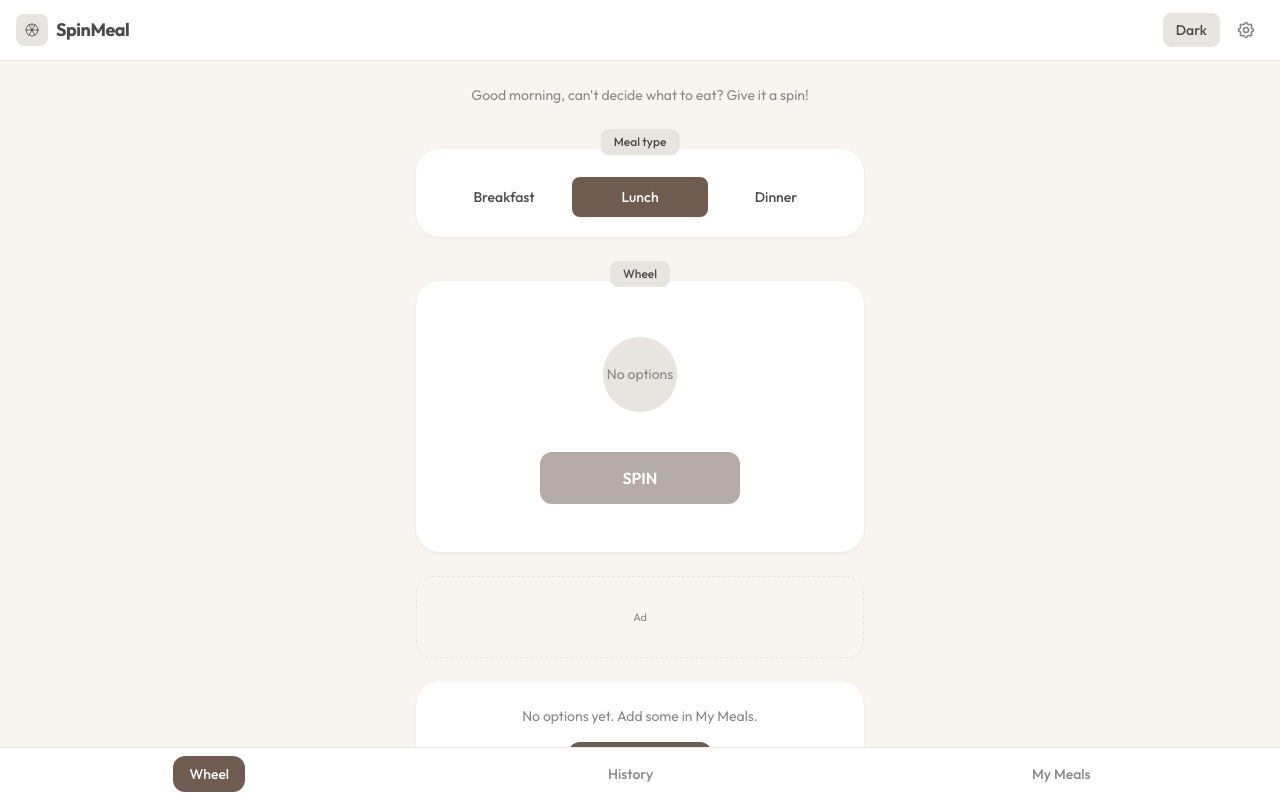
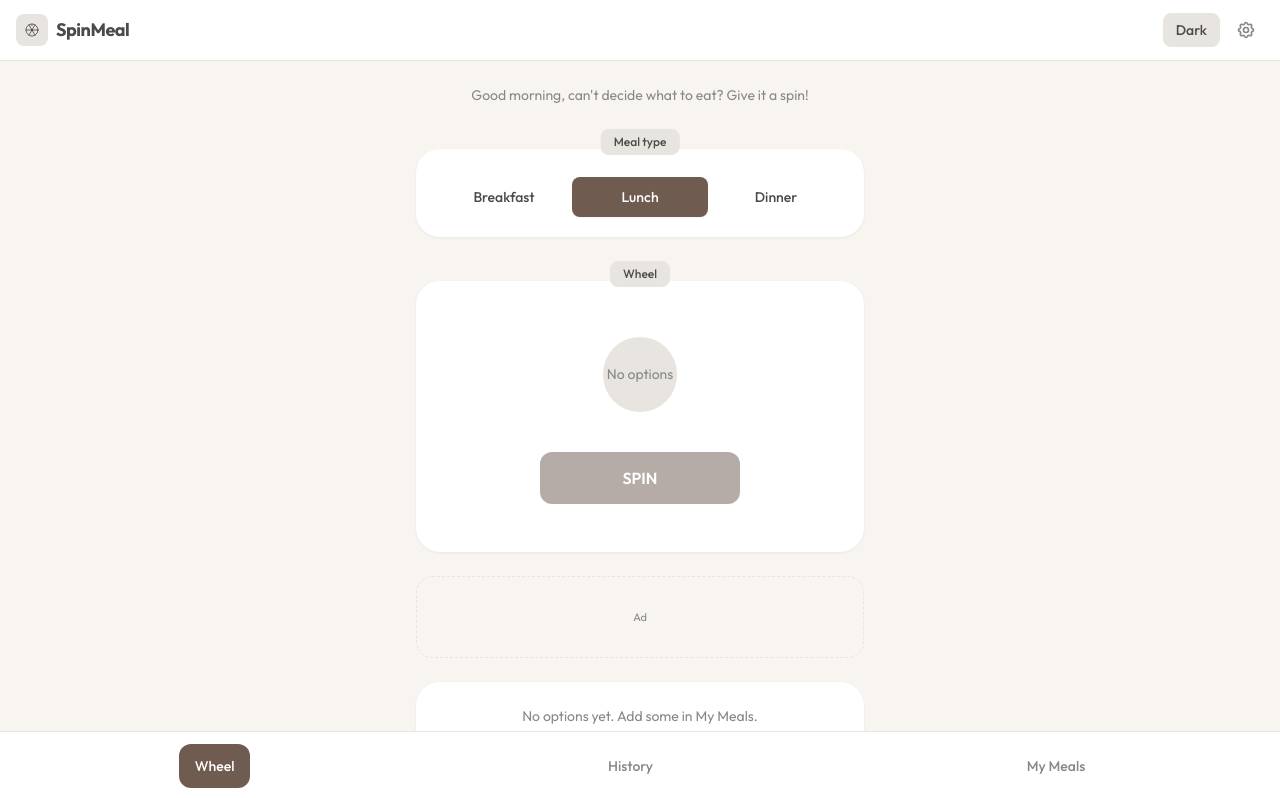
Before and after one commit to workbyaria/SpinMeal, a Next.js app: page / in a window 1280 px wide. Shown: the top 798 px of the page. Built offline with nearby package versions, Linux system fonts and the light colour scheme.

Commit message:
added more height to the sticky footer bar

```diff
--- a/components/Nav.tsx
+++ b/components/Nav.tsx
@@ -15,10 +15,10 @@ export function Nav() {
   const { t } = useLocale();
   return (
     <nav
-      className="sticky bottom-0 z-10 border-t border-mt-border bg-mt-surface py-2"
+      className="sticky bottom-0 z-10 flex min-h-[52px] items-center border-t border-mt-border bg-mt-surface px-2 py-3"
       aria-label={t("nav.ariaLabel")}
     >
-      <ul className="flex justify-around">
+      <ul className="flex w-full justify-around">
         {LINKS.map(({ href, labelKey }) => {
           const active = pathname === href;
           return (
@@ -27,8 +27,8 @@ export function Nav() {
                 href={href}
                 className={
                   active
-                    ? "selected-primary block rounded-xl px-4 py-2 text-sm font-medium text-white tap-highlight-none bg-mt-primary"
-                    : "block rounded-xl px-4 py-2 text-sm font-medium text-mt-muted tap-highlight-none hover:text-mt-body"
+                    ? "selected-primary flex min-h-[44px] items-center justify-center rounded-xl px-4 py-3 text-sm font-medium text-white tap-highlight-none bg-mt-primary"
+                    : "flex min-h-[44px] items-center justify-center rounded-xl px-4 py-3 text-sm font-medium text-mt-muted tap-highlight-none hover:text-mt-body"
                 }
               >
                 {t(labelKey)}
```
